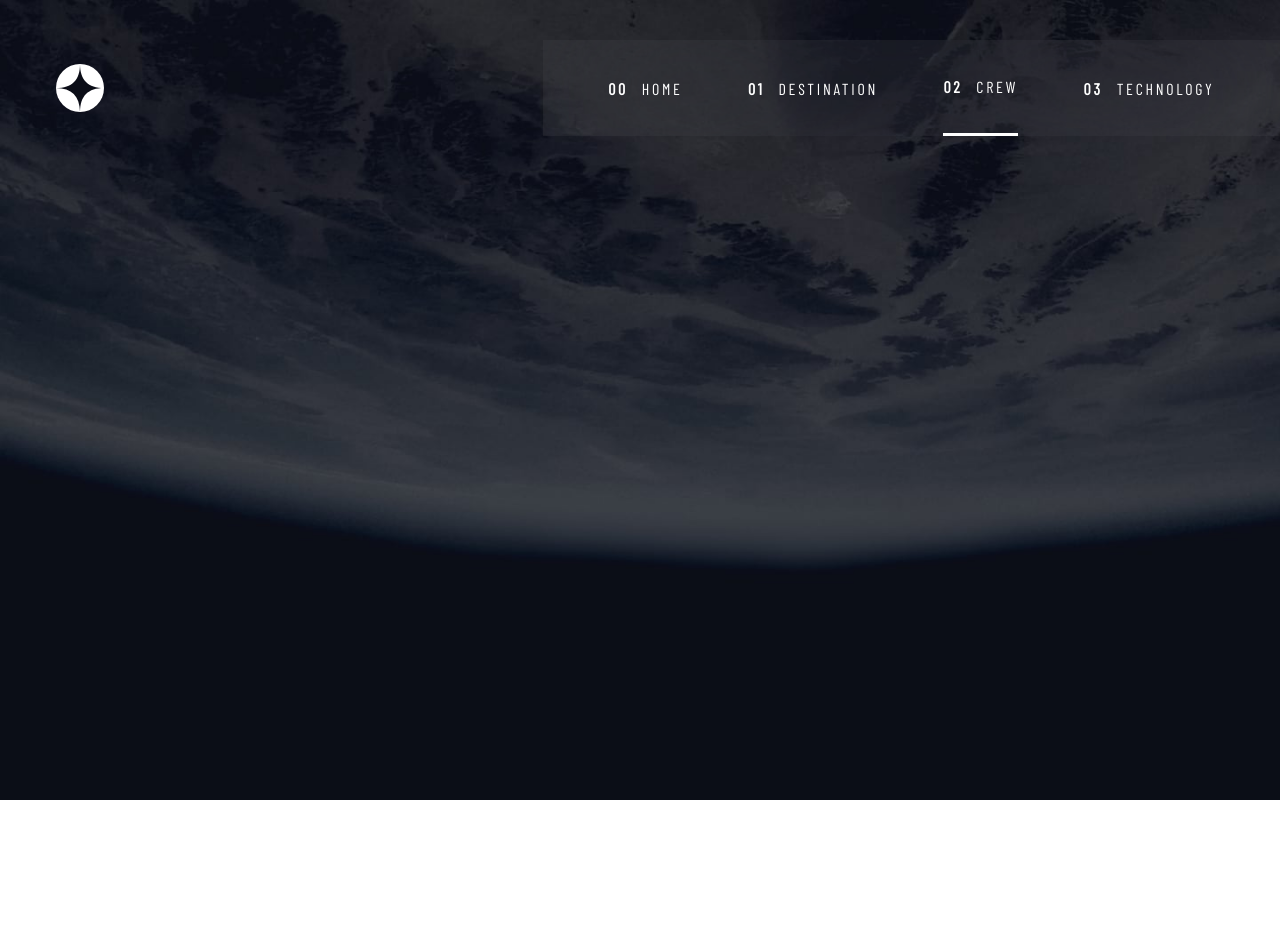
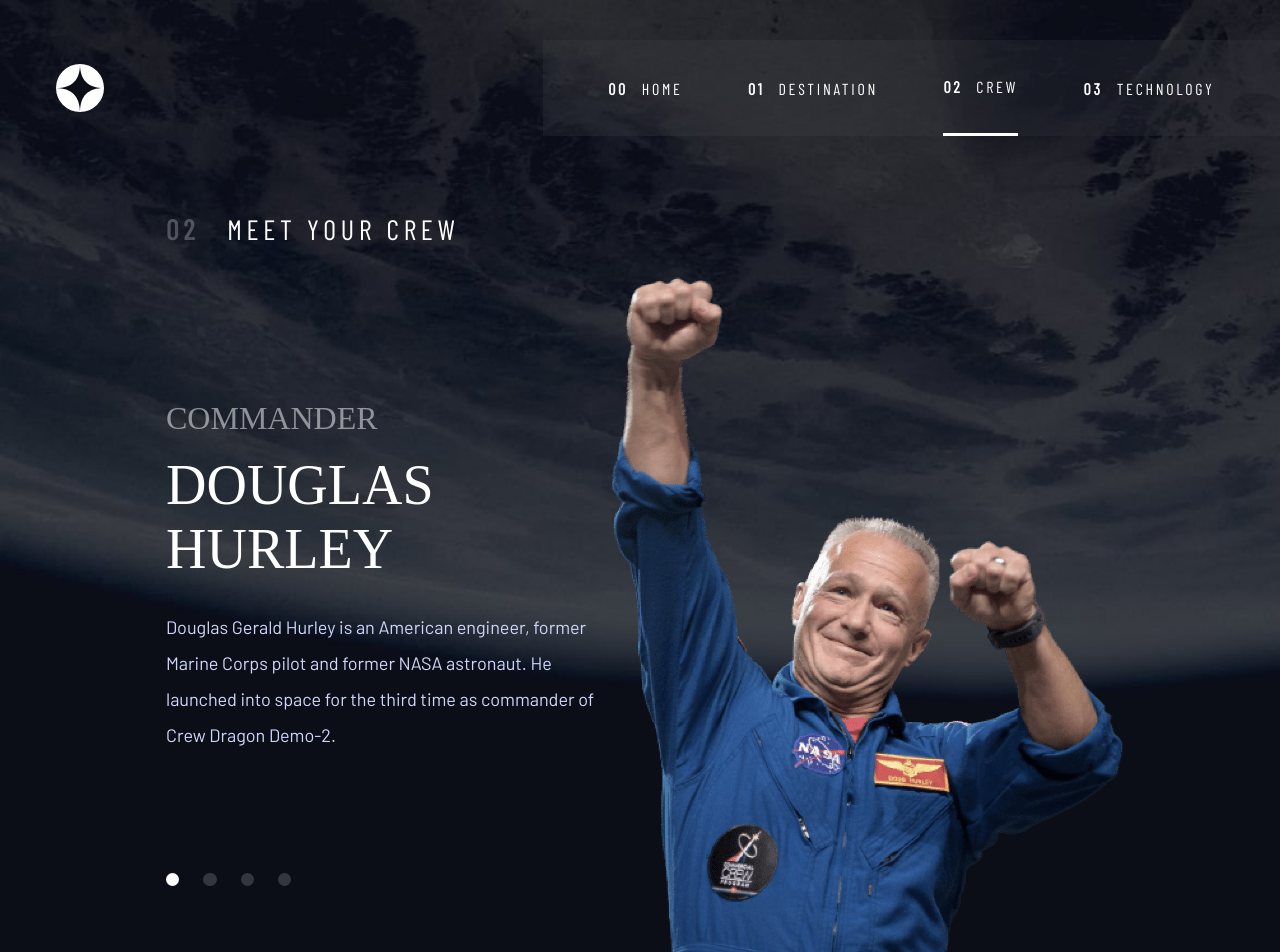
Before and after one commit to fernandoLRibeiro/space-tourism-solution, a Next.js app in the folder app/: page /crew in a window 1280 px wide. Shown: the top 952 px of the page. Before the commit the page ends 800 px from the top, so only its background shows below. Built offline with nearby package versions, Linux system fonts and the light colour scheme; a web font is replaced by a local one.

Commit message:
Build basic crew page desktop design

```diff
--- a/app/pages/crew.js
+++ b/app/pages/crew.js
@@ -1,13 +1,58 @@
-import React from "react";
+import React, { useState } from "react";
 import styles from "../styles/Crew.module.css";
 import Head from "next/head";
+import data from "../utils/data.json";
+
+const { crew } = data;
 
 const Crew = () => {
+  const [current, setCurrent] = useState(0);
+
   return (
     <div className={styles.container}>
       <Head>
         <title>Crew</title>
       </Head>
+
+      <main className={styles.main}>
+        <div className={styles.firstHalf}>
+          <header className={styles.header}>
+            <h5 className="heading5 number">02</h5>
+            <h5 className={`heading5 ${styles.white}`}>Meet Your Crew</h5>
+          </header>
+
+          <div className={styles.description}>
+            <div className={styles.cluster}>
+              <h4 className={`heading4 ${styles.role}`}>
+                {crew[current].role}
+              </h4>
+              <h3 className={`heading3 ${styles.white}`}>
+                {crew[current].name}
+              </h3>
+            </div>
+            <div className={styles.bioContainer}>
+              <p className="bodyText">{crew[current].bio}</p>
+            </div>
+          </div>
+          <div className={styles.sliderButtonsContainer}>
+            {crew.map((member, index) => (
+              <button
+                className={`${styles.sliderButton} ${
+                  index === current && styles.active
+                }`}
+                onClick={() => setCurrent(index)}
+              ></button>
+            ))}
+          </div>
+        </div>
+        <div className={styles.imageContainer}>
+          <img
+            src={crew[current].images.png}
+            className={styles.image}
+            alt={crew[current].name}
+          />
+        </div>
+      </main>
     </div>
   );
 };
--- a/app/styles/Crew.module.css
+++ b/app/styles/Crew.module.css
@@ -3,10 +3,88 @@
   background-image: url("../public/assets/crew/background-crew-desktop.jpg");
   background-repeat: no-repeat;
   background-size: cover;
-  align-items: center;
-  justify-content: center;
+  align-items: flex-end;
   width: 100%;
-  height: 100vh;
+  min-height: 100vh;
+}
+
+.main {
+  height: 100%;
+  width: 100%;
+  display: flex;
+  justify-content: space-between;
+  align-items: flex-end;
+  margin: 13.25em 10.375em 0px;
+}
+
+.firstHalf {
+  height: 100%;
+  display: flex;
+  flex-direction: column;
+  gap: 7.5em;
+  margin-bottom: 5.875em;
+  width: 75%;
+}
+
+.header {
+  display: flex;
+  gap: 1.75em;
+}
+
+.white {
+  color: white;
+}
+
+.image {
+  margin: 0;
+}
+
+.description {
+  display: flex;
+  flex-direction: column;
+
+  gap: 1.75em;
+  margin-top: 2.125em;
+}
+
+.cluster {
+  display: flex;
+  flex-direction: column;
+  gap: 1em;
+}
+
+.role {
+  color: hsl(0, 0%, 100%, 0.5);
+}
+
+.bioContainer {
+  width: 27.75em;
+}
+
+.sliderButtonsContainer {
+  justify-self: end;
+  display: flex;
+  gap: 1.5em;
+}
+
+.sliderButton {
+  width: 1em;
+  height: 1em;
+  border-radius: 100em;
+  outline: 0;
+  border: 0;
+  background-color: hsl(0, 0%, 100%, 0.17);
+  cursor: pointer;
+}
+
+.sliderButton:hover {
+  background-color: hsl(0, 0%, 100%, 0.5);
+  transition: all 0.1s ease-in-out;
+}
+
+.active {
+  background-color: white;
+  transition: all 0.1s ease-in-out;
 }
 
 @media screen and (max-width: 768px) {
--- a/app/styles/Destination.module.css
+++ b/app/styles/Destination.module.css
@@ -68,10 +68,15 @@
   padding-bottom: 0.75em;
 }
 
-.active,
-.selectorButton:hover {
+.active {
   border-bottom: 3px solid white;
   color: white;
+  transition: all 0.1s ease-in-out;
+}
+
+.selectorButton:hover {
+  border-bottom: 3px solid hsl(0, 0%, 100%, 0.5);
+
   transition: all 0.1s ease-in-out;
 }
 
--- a/app/styles/PrimaryHeader.module.css
+++ b/app/styles/PrimaryHeader.module.css
@@ -43,10 +43,15 @@
   align-items: center;
 }
 
-.navLink:hover,
-.navLink:active,
 .active {
   border-bottom: 3px solid white;
+  transition: all 0.1s ease-in-out;
+}
+
+.navLink:hover,
+.navLink:active {
+  border-bottom: 3px solid hsl(0, 0%, 100%, 0.5);
+
   transition: all 0.1s ease-in-out;
 }
 
--- a/app/styles/globals.css
+++ b/app/styles/globals.css
@@ -73,6 +73,7 @@ a {
   font-family: var(--font-family-serif);
   font-size: var(--font-size-xxlarge);
   font-weight: 400;
+  text-transform: uppercase;
 }
 
 .heading4 {
```
